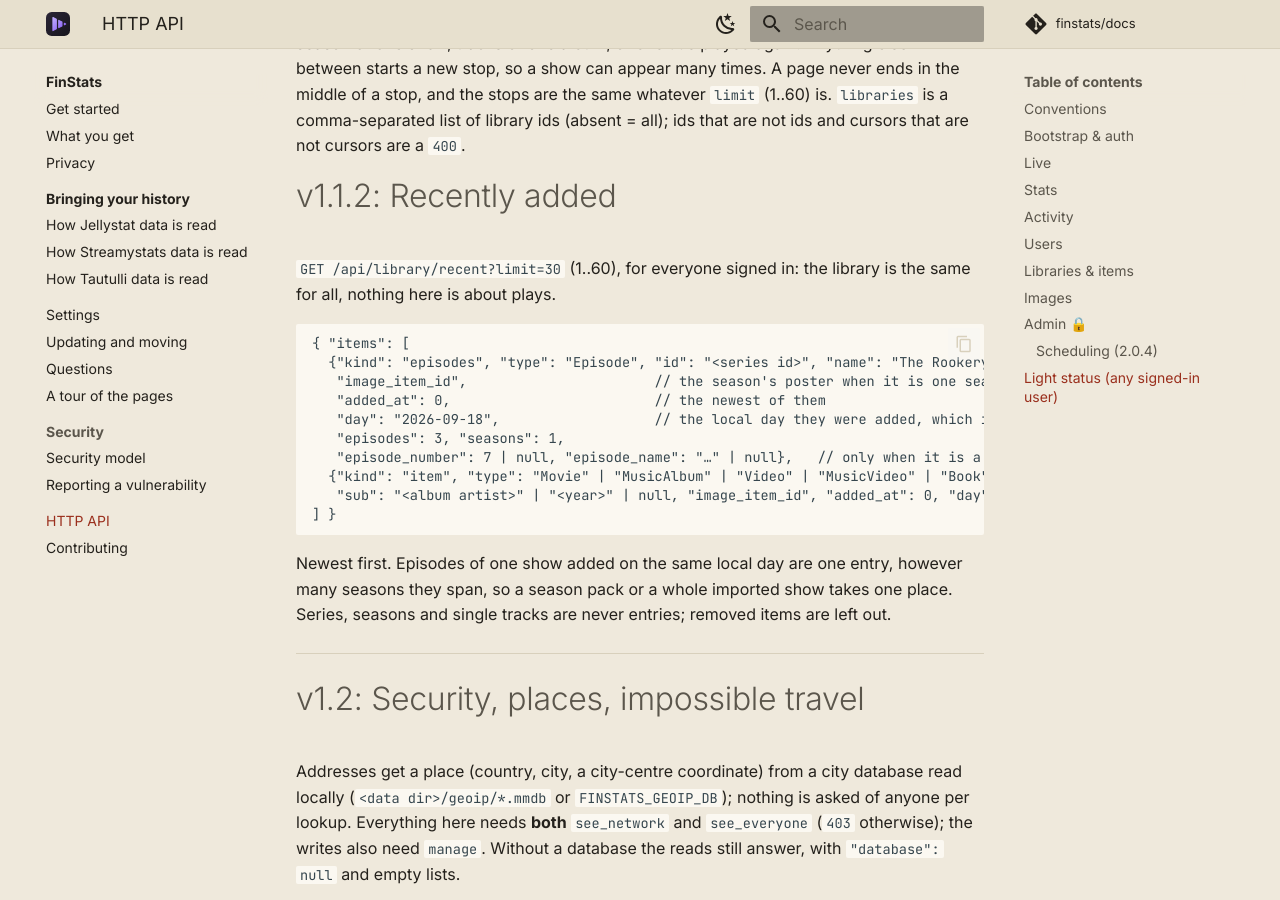
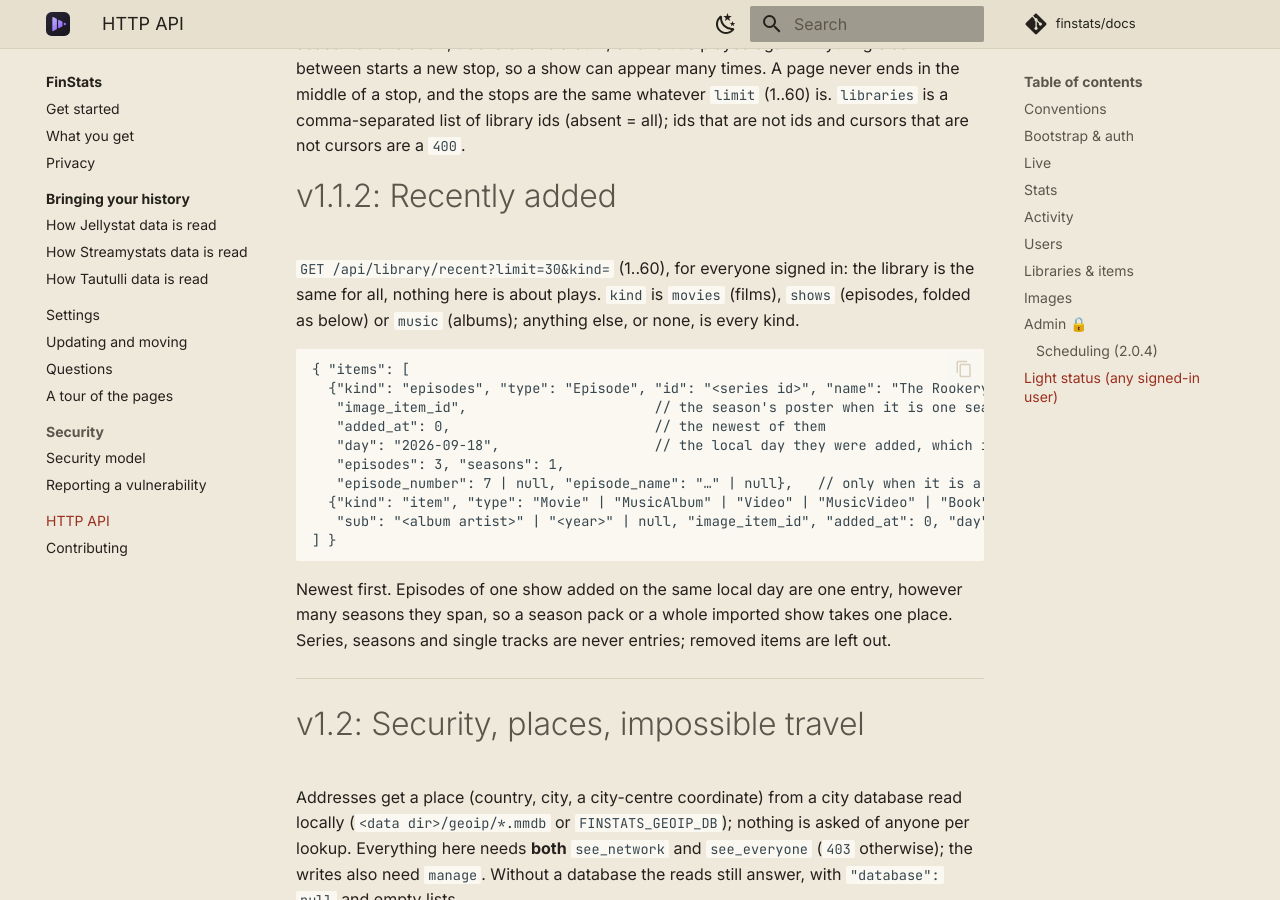
Before and after one commit to finstats/docs, an MkDocs documentation site: the page built from docs/finstats/api.md, in a window 1280 px wide and 900 px high, scrolled down 22201 px. Built offline with MkDocs 1.6.1 and Material for MkDocs 9.7.7, drawn with Linux system fonts in a browser that asks for light colours; comment, search, counter and statistics services are not loaded.

Commit message:
docs(finstats): kind on /api/library/recent

````diff
--- a/docs/finstats/api.md
+++ b/docs/finstats/api.md
@@ -790,7 +790,8 @@ ids (absent = all); ids that are not ids and cursors that are not cursors are a
 
 # v1.1.2: Recently added
 
-`GET /api/library/recent?limit=30` (1..60), for everyone signed in: the library is the same for all, nothing here is about plays.
+`GET /api/library/recent?limit=30&kind=` (1..60), for everyone signed in: the library is the same for all, nothing here is about plays.
+`kind` is `movies` (films), `shows` (episodes, folded as below) or `music` (albums); anything else, or none, is every kind.
 ```jsonc
 { "items": [
   {"kind": "episodes", "type": "Episode", "id": "<series id>", "name": "The Rookery", "sub": "Season 4" | "3 seasons" | "Specials" | null,
````
